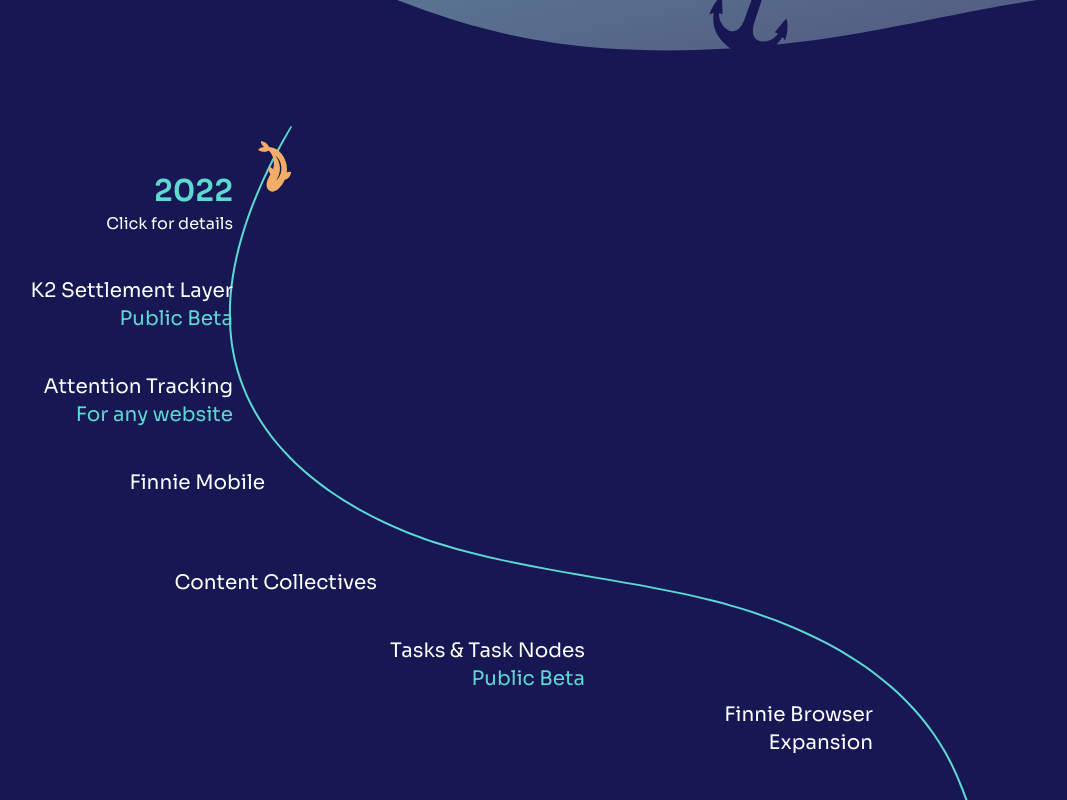
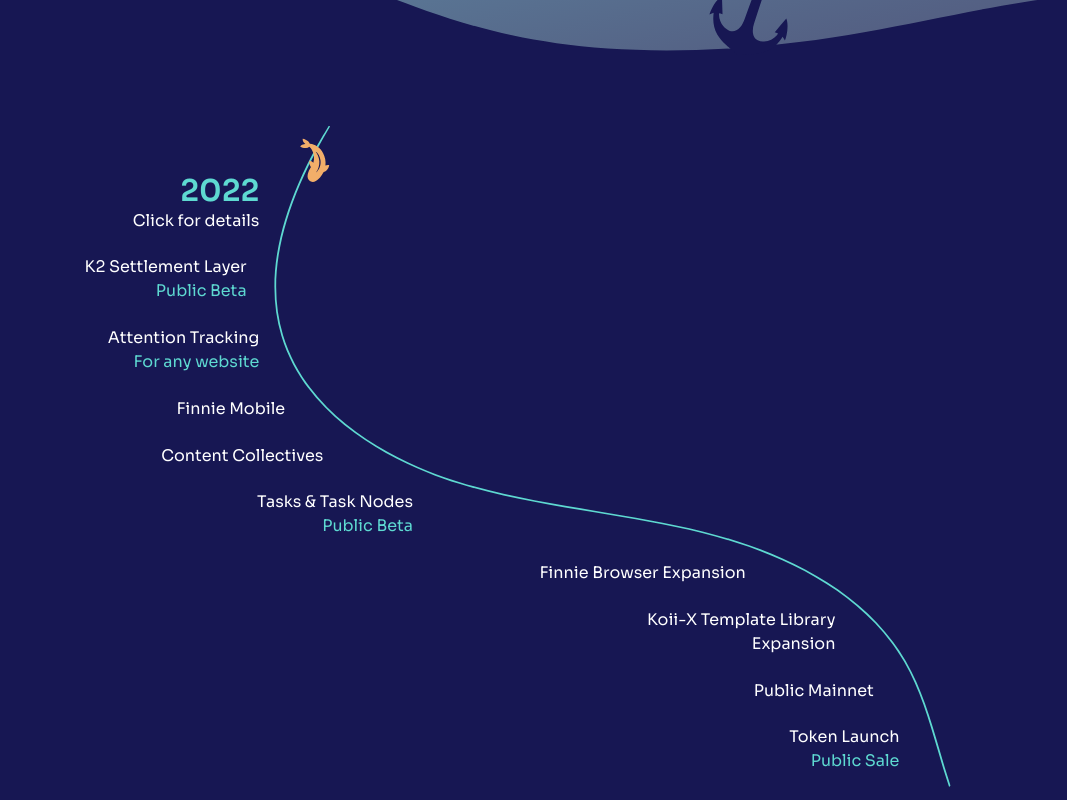
Before and after one commit to koii-network/homepage, a Next.js app: page / in a window 1280 px wide. Shown: the part 3120-3920 px from the top of the page, without its empty margins (35-1102 px from the left). Built offline with nearby package versions, Linux system fonts and the light colour scheme.

Commit message:
Timeline scaling change (#34)

```diff
--- a/components/timeline.tsx
+++ b/components/timeline.tsx
@@ -24,10 +24,11 @@ const HtmlTooltip = styled(({ className, ...props }: TooltipProps) => (
 export const Timeline = () => {
   const isBreakpoint = useMediaQuery(768);
   return (
-    <div className={`${styles.Timeline} pb-20 relative`}>
+    <div className={`${styles.Timeline} pb-20 relative h-[820px]`}>
       {isBreakpoint ? (
-        <div className="flex justify-center items-start pl-[5rem]">
+        <div className="flex justify-center items-start pl-[5rem] h-full">
           <svg
+            className="h-full w-fit"
             width="43"
             height="648"
             viewBox="0 0 43 648"
@@ -45,12 +46,13 @@ export const Timeline = () => {
           </svg>
         </div>
       ) : (
-        <div className="flex justify-center items-start">
+        <div className="px-[17%] h-full">
           <svg
             viewBox="0 0 1006 907"
+            preserveAspectRatio="none"
             fill="none"
             xmlns="http://www.w3.org/2000/svg"
-            className="w-[75%]"
+            className="w-full h-full"
           >
             <path
               d="M860.595 656.985C807.726 563.228 699.918 518.834 618.758 498.135C577.006 487.458 533.762 480.123 491.944 473.025C437.805 463.833 381.827 454.303 328.651 437.524C276.765 421.144 152.476 370.792 119.14 257.617C99.9997 192.531 114.425 114.371 162.018 25.3087C166.503 16.9446 170.507 9.93605 175.25 1.62477L173.437 1.24978C168.615 9.68736 164.747 15.8228 160.186 24.3428C112.304 113.878 97.852 192.593 117.16 258.234C150.742 372.36 275.806 423.034 328.015 439.522C381.315 456.35 437.369 465.888 491.567 475.075C533.356 482.175 576.54 489.516 618.214 500.154C698.978 520.768 806.198 564.942 858.753 657.993C877.455 691.182 888.194 728.979 898.556 765.521C902.871 780.749 907.275 796.163 912.291 811.376L913.879 809.492C909.066 794.726 904.793 779.808 900.618 764.973C890.199 728.3 879.449 690.385 860.595 656.985Z"
@@ -64,14 +66,13 @@ export const Timeline = () => {
         </div>
       )}
 
-      <div className="2022list grid absolute text-center grid-cols-1 gap-y-4 md:gap-y-10 2xl:gap-y-16 2xl:left-[4rem] text-base md:text-xl w-fit text-white py-12 z-20 top-0 max-w-[220px]">
-        <div className="list-title text-right relative md:left-[3rem]">
+      <div className="absolute flex flex-col justify-between  md:items-end text-white py-12 z-20 top-0 md:w-full h-[85%]">
+        <div className="relative text-right md:w-fit md:right-[77%]">
           <span className="text-3xl font-semibold text-mint">2022</span>
           <br />
           <span className="text-base">Click for details</span>
         </div>
-
-        <div className="relative text-right md:left-[3rem]">
+        <div className="relative text-right md:w-fit md:right-[78%]">
           <HtmlTooltip
             title={
               <React.Fragment>
@@ -94,8 +95,7 @@ export const Timeline = () => {
           <br />
           <span className="text-mint">Public Beta</span>
         </div>
-
-        <div className="relative text-right md:left-[3rem]">
+        <div className="relative text-right md:w-fit md:right-[77%]">
           <HtmlTooltip
             title={
               <React.Fragment>
@@ -118,7 +118,7 @@ export const Timeline = () => {
           <br />
           <span className="text-mint">For any website</span>
         </div>
-        <div className="relative text-right md:left-[5rem]">
+        <div className="relative text-right md:w-fit md:right-[75%]">
           <HtmlTooltip
             title={
               <React.Fragment>
@@ -140,7 +140,7 @@ export const Timeline = () => {
           </HtmlTooltip>
           <br />
         </div>
-        <div className="relative text-right md:top-[2rem] md:left-[12rem]">
+        <div className="relative text-right md:w-fit md:right-[72%]">
           <HtmlTooltip
             title={
               <React.Fragment>
@@ -161,7 +161,7 @@ export const Timeline = () => {
           </HtmlTooltip>
           <br />
         </div>
-        <div className="relative text-right md:top-[2rem] md:left-[25rem]">
+        <div className="relative text-right md:w-fit md:right-[65%]">
           <HtmlTooltip
             title={
               <React.Fragment>
@@ -182,7 +182,7 @@ export const Timeline = () => {
           <br />
           <span className="text-mint">Public Beta</span>
         </div>
-        <div className="relative text-right md:left-[43rem]">
+        <div className="relative text-right md:w-fit md:right-[39%]">
           <HtmlTooltip
             title={
               <React.Fragment>
@@ -206,7 +206,7 @@ export const Timeline = () => {
             </span>
           </HtmlTooltip>
         </div>
-        <div className="relative text-right md:left-[50rem] 2xl:left-[65rem]">
+        <div className="relative text-right md:w-fit md:right-[32%]">
           <HtmlTooltip
             title={
               <React.Fragment>
@@ -225,12 +225,12 @@ export const Timeline = () => {
             arrow
           >
             <span className="hover:text-koiiorange">
-              Koii-X Template Library Expansion
+              Koii-X Template Library <br /> Expansion
             </span>
           </HtmlTooltip>
           <br />
         </div>
-        <div className="relative text-right md:left-[54rem] 2xl:left-[70rem]">
+        <div className="relative text-right md:w-fit md:right-[29%]">
           <HtmlTooltip
             title={
               <React.Fragment>
@@ -249,7 +249,7 @@ export const Timeline = () => {
           </HtmlTooltip>
           <br />
         </div>
-        <div className="relative text-right md:left-[55rem] 2xl:left-[75rem]">
+        <div className="relative text-right md:w-fit md:right-[27%]">
           <HtmlTooltip
             title={
               <React.Fragment>
```
